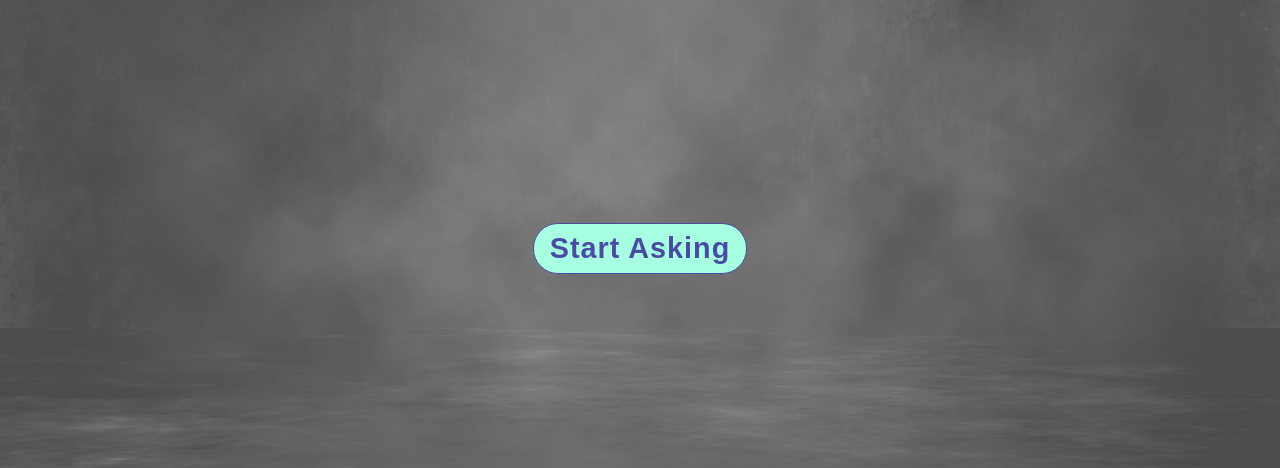
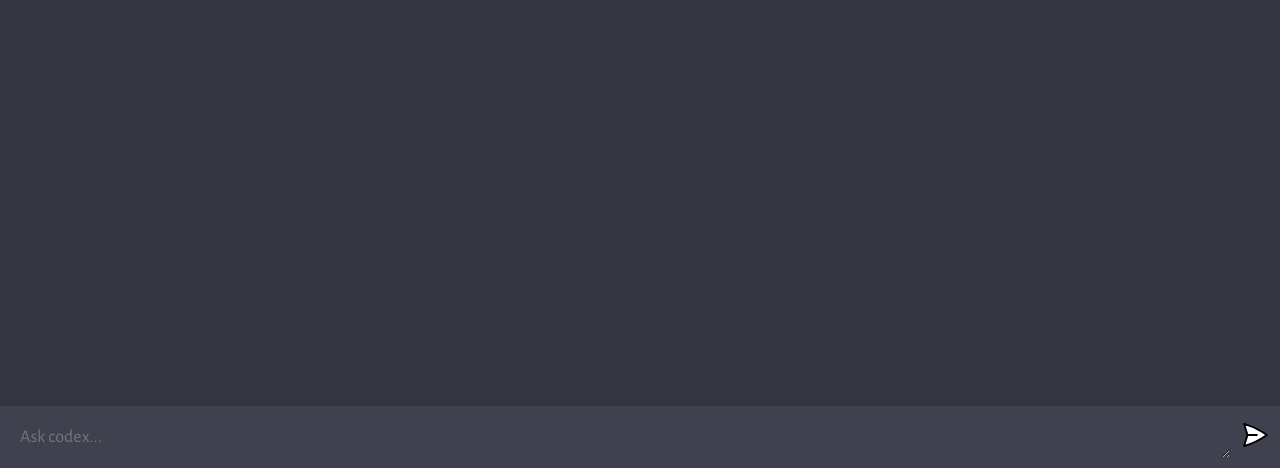
Before and after one commit to Mr-ParthSharma/codex-Learn_coding-with-OpenAI, a website built with Vite: page client/index.html in a window 1280 px wide. Shown: the part 332-800 px from the top of the page. Built offline with nearby package versions, Linux system fonts and the light colour scheme.

Commit message:
Update index.html

```diff
--- a/client/index.html
+++ b/client/index.html
@@ -5,13 +5,18 @@
     <link rel="icon" type="image/svg+xml" href="favicon.ico" />
     <meta name="viewport" content="width=device-width, initial-scale=1.0" />
     <title>CodeX- Learn Coding with OpenAI</title>
-    <link rel="stylesheet" href="index.css">
+    <link rel="stylesheet" href="style.css">
   </head>
   <body>
-    <div class="main">
-    <h1 id="typedtext"></h1>
-    <a href="chatbot.html"><button>Start Asking</button></a>
-  </div>
+    <div id="app">
+        <a href="index.html"  id="btn"><div>Back To Home Page</div></a>
+      <div id="chat_container"></div>
+
+      <form>
+        <textarea name="prompt" rows="1" cols="1" placeholder="Ask codex..."></textarea>
+        <button type="submit"><img src="assets/send.svg" alt="send" />
+      </form>
+    </div>
+    <script type="module" src="/main.js"></script>
   </body>
-  <script src="index.js"></script>
 </html>
```
